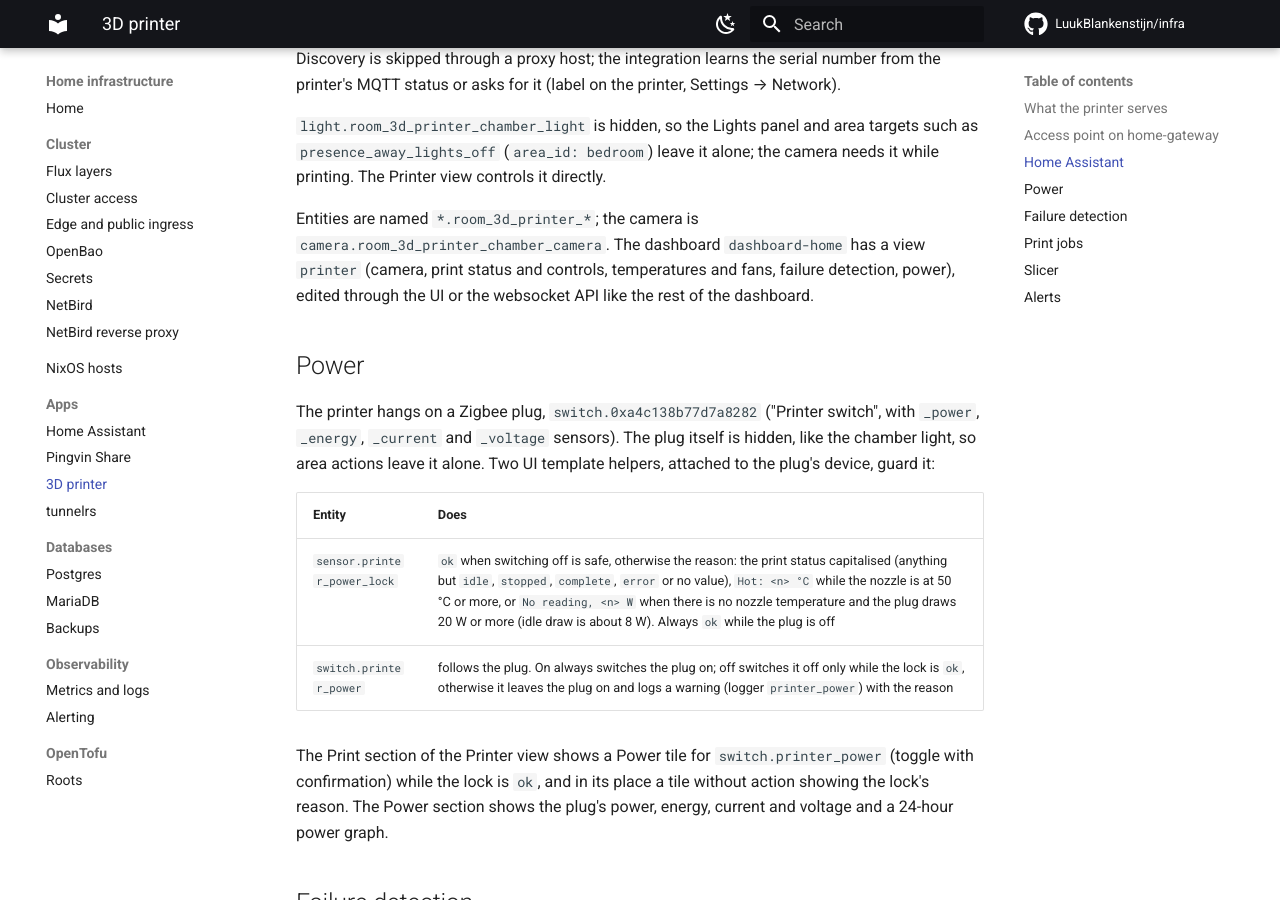
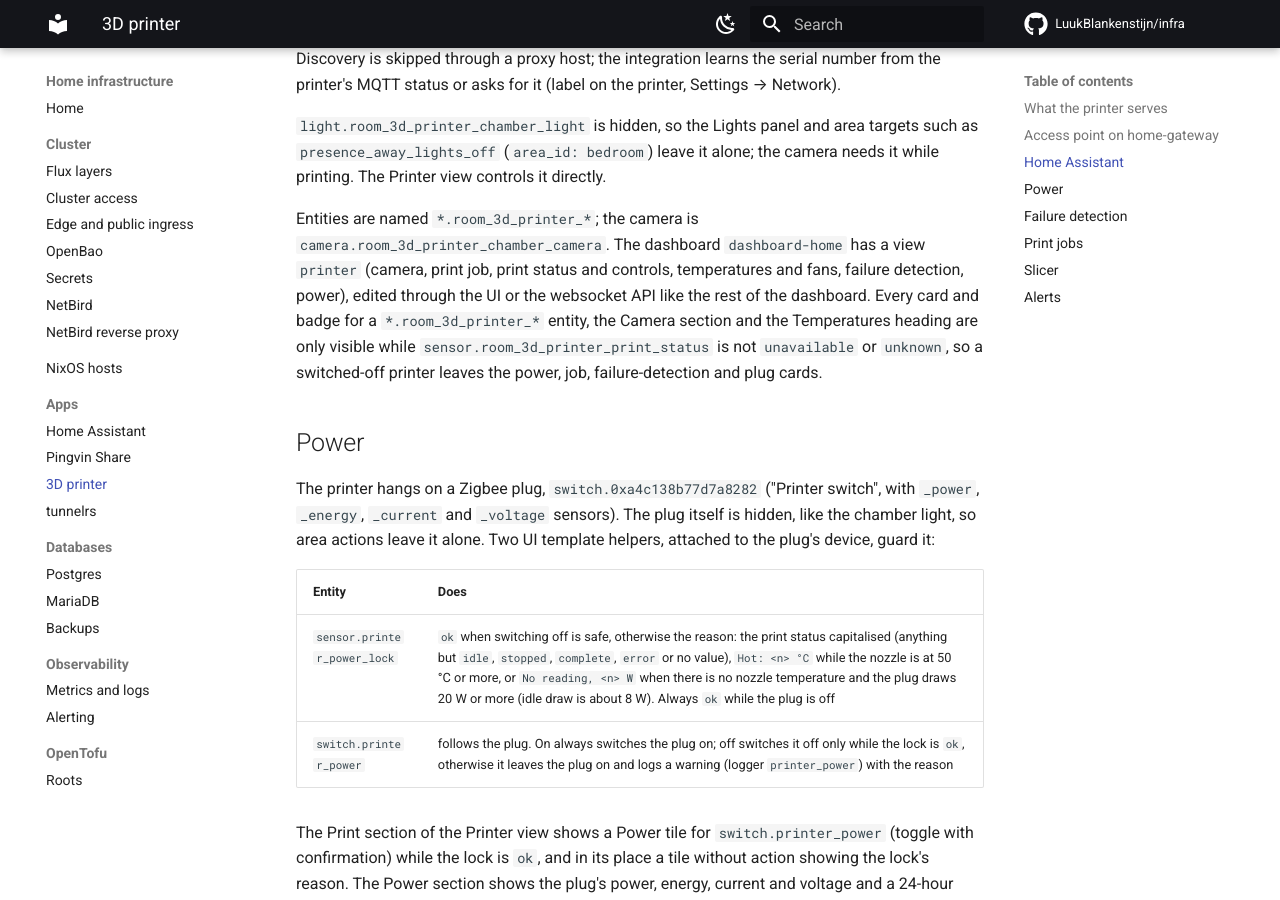
Before and after one commit to LuukBlankenstijn/infra, an MkDocs documentation site: the page built from docs/apps/printer.md, in a window 1280 px wide and 900 px high, scrolled down 2681 px. Built offline with MkDocs 1.6.1 and Material for MkDocs 9.7.7, drawn with Linux system fonts in a browser that asks for light colours; comment, search, counter and statistics services are not loaded.

Commit message:
docs(printer): printer cards hide while the printer is off
- describe the visibility condition on the Printer view

```diff
--- a/docs/apps/printer.md
+++ b/docs/apps/printer.md
@@ -105,9 +105,12 @@ the camera needs it while printing. The Printer view controls it directly.
 
 Entities are named `*.room_3d_printer_*`; the camera is
 `camera.room_3d_printer_chamber_camera`. The dashboard `dashboard-home` has a
-view `printer` (camera, print status and controls, temperatures and fans, failure
-detection, power), edited through the UI or the websocket API like the rest of
-the dashboard.
+view `printer` (camera, print job, print status and controls, temperatures and
+fans, failure detection, power), edited through the UI or the websocket API like
+the rest of the dashboard. Every card and badge for a `*.room_3d_printer_*`
+entity, the Camera section and the Temperatures heading are only visible while
+`sensor.room_3d_printer_print_status` is not `unavailable` or `unknown`, so a
+switched-off printer leaves the power, job, failure-detection and plug cards.
 
 ## Power
 
```
